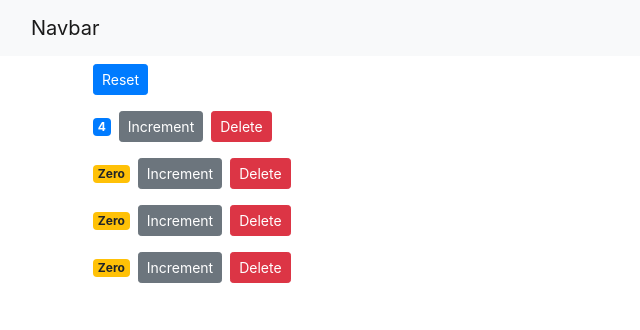
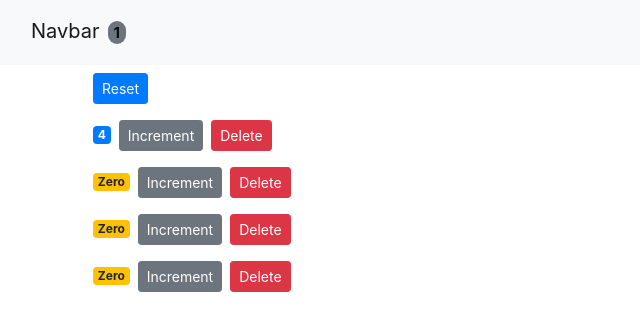
Before and after one commit to big-smile-94/counter-app, a React (Create React App) app: page / in a window 1280 px wide. Shown: the top 330 px of the page, without its empty margins (0-640 px from the left). Built offline with nearby package versions, Linux system fonts and the light colour scheme.

Commit message:
display number of counters with value greater than 0 on navBar

```diff
--- a/src/App.js
+++ b/src/App.js
@@ -37,7 +37,9 @@
   render() {
     return (
       <>
-        <NavBar />
+        <NavBar
+          totalCounters={this.state.counters.filter((c) => c.value > 0).length}
+        />
         <main className="container">
           <Counters
             counters={this.state.counters}
--- a/src/components/navbar.jsx
+++ b/src/components/navbar.jsx
@@ -7,6 +7,9 @@
         <div className="container-fluid">
           <a className="navbar-brand" href="#'">
             Navbar
+            <span className="badge rounded-pill bg-secondary m-2">
+              {this.props.totalCounters}
+            </span>
           </a>
         </div>
       </nav>
```
